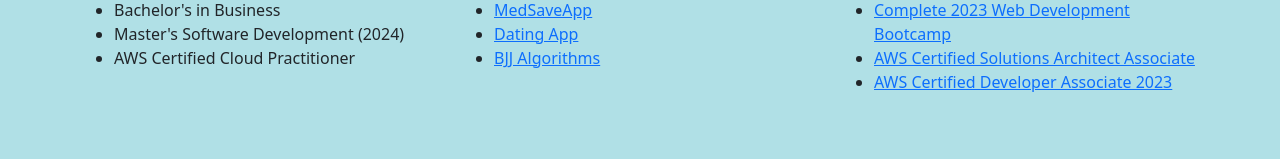
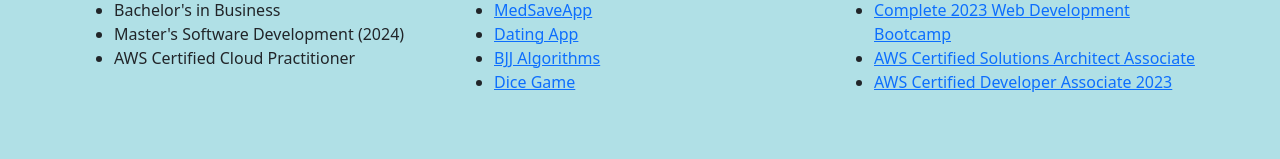
Before and after one commit to Fender1992/Resume, a plain HTML site: page index.html in a window 1280 px wide. Shown: the part 641-800 px from the top of the page. Drawn offline with nearby package versions, Linux system fonts and the light colour scheme.

Commit message:
Update index.html

```diff
--- a/index.html
+++ b/index.html
@@ -50,6 +50,7 @@
           <li><a href="https://github.com/Fender1992/MEDSaveV1">MedSaveApp</a></li>
           <li><a href="https://github.com/Fender1992/DatingApp">Dating App</a></li>
           <li><a href="https://github.com/Fender1992/BJJ_Algorythms">BJJ Algorithms</a></li>
+          <li><a href="https://fender1992.github.io/Dice-Game/">Dice Game</a></li>
         </ul>
 
           <svg class="bi"><use xlink:href="#chevron-right"></use></svg>
```
